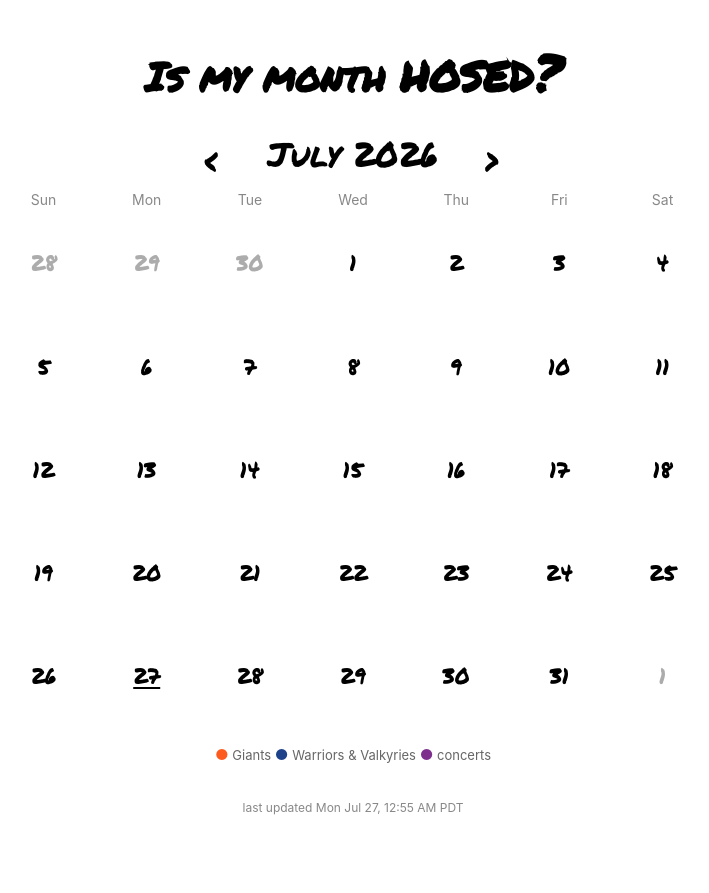
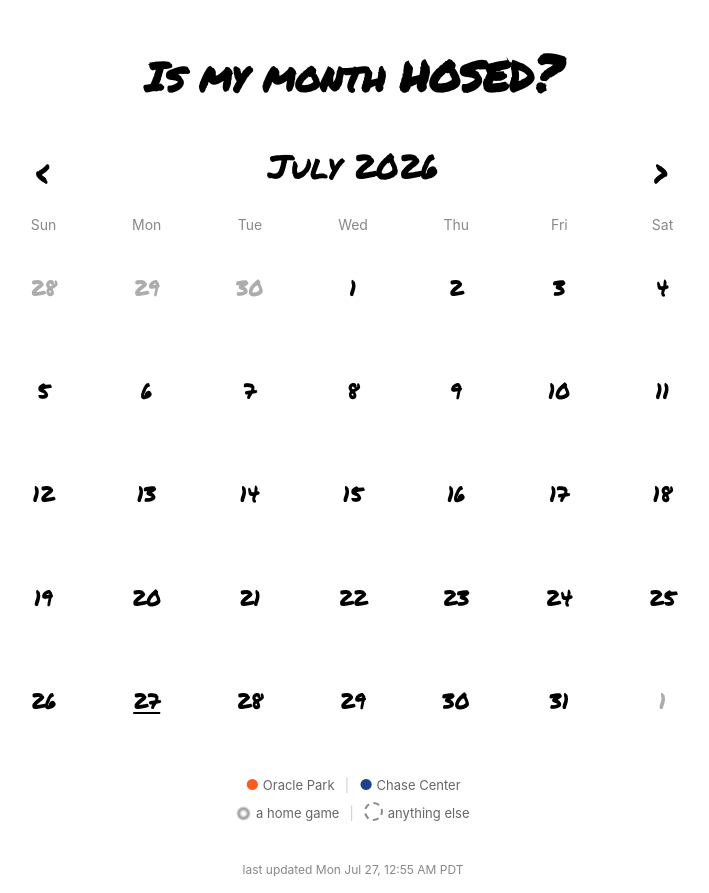
Before and after one commit to welch/sportsball, a Flask app: page /calendar/ in a window 1280 px wide. Shown: the whole page, without its empty margins (287-996 px from the left). Before the commit the page ends 815 px from the top, so only its background shows below. Run offline with Flask 3, Linux system fonts and the light colour scheme.

Commit message:
Split day colors into venue hue and home-vs-event texture
Ticketmaster files monster trucks under segment "Sports", so `_to_event`
handed back the same classification a Warriors game got and Aug 15 drew a
solid Warriors ring over a monster truck rally. Segment was never the
right thing to key on: whether a home team is playing is something the
*adapter* knows, not something recoverable from a genre string.

So `Event.category` (`sports`/`concert`, inferred) becomes `Event.kind`
(`home`/`event`, asserted at the source). Giants and Warriors adapters
always say `home`; Ticketmaster says `home` only for the WNBA subGenre,
the one home team still arriving through that feed.

With that in hand the rings can answer two questions on two channels
instead of conflating them. Hue says where — orange for Oracle Park, blue
for Chase Center. Texture says what — a soft glow for a home game, dashed
for anything else at that venue. They compose, so a Giants game plus a
concert at Oracle Park draws a glow with a dash through it, which the old
scheme couldn't express at all. Purple retires, and the glow channel's
hand-tuned combination rules drop from seven to three.

The dashes are a repeating conic gradient masked by a radial one rather
than a `dashed` border, which gave no control over frequency and stamped
out a hard stroke that fought the glows. Both venues share one band and
interleave — each draws across the first half of every period, Chase
starting half a period later so its dashes land in Oracle's gaps. One
venue busy reads as a dashed ring; both composite into a complete ring
alternating orange and blue. The phase is derived from the period so the
8-ball's shorter period can't desync them.

Snapshots written before the rename still load — a validator maps the old
`category` via `source` — so the hours between deploy and the next cron
don't send every cold start back to the adapters.

Co-Authored-By: Claude Opus 5 (1M context) <noreply@anthropic.com>
Claude-Session: https://claude.ai/code/session_01SB3QRUK91aDobwGMrWd6qk

```diff
--- a/src/sportsball/adapters/giants.py
+++ b/src/sportsball/adapters/giants.py
@@ -59,4 +59,7 @@ def _game_to_event(game: dict[str, Any]) -> Event:
         name=f"{away} at {home}",
         starts_at=datetime.fromisoformat(game["gameDate"].replace("Z", "+00:00")),
         venue=game.get("venue", {}).get("name", ""),
+        # This adapter only ever returns Giants games, home and away. The
+        # away ones get filtered out by venue downstream.
+        kind="home",
     )
--- a/src/sportsball/adapters/warriors.py
+++ b/src/sportsball/adapters/warriors.py
@@ -62,4 +62,6 @@ def _game_to_event(game: dict[str, Any]) -> Event:
         name=game["name"],
         starts_at=datetime.fromisoformat(game["date"].replace("Z", "+00:00")),
         venue=competition.get("venue", {}).get("fullName", ""),
+        # Warriors schedule only; away games are filtered out by venue.
+        kind="home",
     )
--- a/src/sportsball/main.py
+++ b/src/sportsball/main.py
@@ -19,6 +19,7 @@ from sportsball import stats, store
 from sportsball.adapters import giants, ticketmaster, warriors
 from sportsball.aggregator import (
     PT,
+    VENUE_COLORS,
     WEEKDAY_LABELS,
     compute_status,
     day_halos,
@@ -259,18 +260,18 @@ def _format_day_label(d: date, today: date) -> str:
 
 
 def _verb_color_class(today_events: list[Event]) -> str:
+    """Color the verb when one venue owns the day, neutral when both do.
+
+    Venue, not team — a concert at Oracle Park colors the verb orange for
+    the same reason it draws an orange ring: what wrecks your day is which
+    neighborhood fills up, not who's playing.
+    """
     if not today_events:
         return ""
-    categories = {e.category for e in today_events}
-    if categories == {"concert"}:
-        return "concert"
-    if categories == {"sports"}:
-        venues = {e.venue for e in today_events}
-        if venues == {"Oracle Park"}:
-            return "giants"
-        if venues == {"Chase Center"}:
-            return "warriors"
-    return ""
+    venues = {e.venue for e in today_events}
+    if len(venues) != 1:
+        return ""
+    return VENUE_COLORS.get(next(iter(venues)), "")
 
 
 def _nav_urls(verb: str | None) -> Any:
@@ -313,19 +314,14 @@ def index(verb: str | None = None, isodate: date | None = None) -> str:
     next_event_label = (
         _format_day_label(status.next_event_date, status.today) if status.next_event_date else None
     )
-    # Halo only reflects today's events — future-event days draw a bare ball.
-    # Halo color follows category + venue:
-    #   sports at Oracle Park → giants halo (orange)
-    #   sports at Chase Center → warriors halo (blue) (also covers Valkyries)
-    #   concert at either venue → concert halo (purple)
+    # Rings only reflect today's events — future-event days draw a bare ball.
+    # See `aggregator.day_halos` for what the colors and textures mean.
     return render_template(
         "8ball.html",
         verb=verb,
         fucked=bool(status.today_events),
         status=status,
-        giants_active="giants" in halos,
-        warriors_active="warriors" in halos,
-        concert_active="concert" in halos,
+        halos=halos,
         verb_class=_verb_color_class(status.today_events),
         quiet_label=quiet_label,
         next_event_label=next_event_label,
--- a/src/sportsball/static/css/8ball.css
+++ b/src/sportsball/static/css/8ball.css
@@ -1,7 +1,6 @@
 :root {
     --giants-orange: #FD5A1E;
     --warriors-blue: #1D428A;
-    --concert-purple: #7E2F8E;
 }
 
 body {
@@ -37,10 +36,6 @@ h1,
 
 .warriors {
     color: var(--warriors-blue);
-}
-
-.concert {
-    color: var(--concert-purple);
 }
 
 .events {
@@ -219,26 +217,47 @@ a.plain:active {
 
 /* Calendar ------------------------------------------------------------- */
 
+/* The nav shares the day grid's exact column geometry so the chevrons sit
+ * dead above the Sun and Sat columns. That's the whole point: their position
+ * can't depend on how wide the month name is, or the pointer would have to
+ * chase them from "May" to "September" while paging through the year.
+ */
 .cal-nav {
-    display: flex;
+    display: grid;
+    grid-template-columns: repeat(7, 1fr);
+    gap: 2px;
     align-items: center;
-    justify-content: center;
-    gap: 0.6em;
     margin: 0.4em 0 0.6em;
 }
 
 .cal-title {
+    grid-column: 2 / 7;
+    text-align: center;
     font-size: 34px;
-    min-width: 6.5em;
 }
 
 .chev {
+    display: inline-flex;
+    align-items: center;
+    justify-content: center;
+    justify-self: center;
+    /* Same hit-circle as a day's `.cal-num`, clamped so it can never spill
+     * its column on a narrow screen. */
+    aspect-ratio: 1;
+    width: min(1.7em, 100%);
     font-size: 44px;
     line-height: 1;
     text-decoration: none;
     color: #000;
-    padding: 0 0.25em;
-    border-radius: 8px;
+    border-radius: 50%;
+}
+
+.chev.prev {
+    grid-column: 1;
+}
+
+.chev.next {
+    grid-column: 7;
 }
 
 .chev:visited,
@@ -268,6 +287,7 @@ a.plain:active {
  * `closest-side` measures a true radius and the rings stay circular.
  */
 .cal-day {
+    position: relative; /* anchors the dashed-ring pseudo-elements */
     display: flex;
     align-items: center;
     justify-content: center;
@@ -311,10 +331,40 @@ a.plain:active {
     color: #666;
     font-family: -apple-system, BlinkMacSystemFont, "Segoe UI", sans-serif;
     margin-top: 1.4em;
+    line-height: 2;
 }
 
-.cal-legend span {
+.cal-legend .dot {
     font-size: 15px;
+}
+
+/* Miniatures of the two ring textures, so the legend shows the mark rather
+ * than only naming it. */
+.cal-legend .swatch {
+    display: inline-block;
+    width: 15px;
+    height: 15px;
+    border-radius: 50%;
+    vertical-align: -3px;
+    margin-right: 1px;
+}
+
+.cal-legend .swatch.solid {
+    background: radial-gradient(
+        circle closest-side,
+        rgba(120, 120, 120, 0) 20%,
+        rgba(120, 120, 120, 0.75) 65%,
+        rgba(120, 120, 120, 0) 100%
+    );
+}
+
+.cal-legend .swatch.dashed {
+    border: 2px dashed #888;
+}
+
+.legend-sep {
+    margin: 0 0.5em;
+    color: #ccc;
 }
 
 footer {
--- a/src/sportsball/templates/8ball.html
+++ b/src/sportsball/templates/8ball.html
@@ -20,7 +20,7 @@
     <main>
       <h1>Is my day <span class="verb{% if verb_class %} {{ verb_class }}{% endif %}">{{ verb }}?</span></h1>
 
-      <div class="ball-frame{% if giants_active %} halo-giants{% endif %}{% if warriors_active %} halo-warriors{% endif %}{% if concert_active %} halo-concert{% endif %}">
+      <div class="ball-frame{% for h in halos %} {{ h }}{% endfor %}">
         {% set ball_src = vstatic('img/8ball-' + ('yes' if fucked else 'no') + '-1.gif') %}
         <img src="{{ ball_src }}" width="216" height="215"
              alt="{{ 'Yes' if fucked else 'No' }}">
--- a/src/sportsball/templates/calendar.html
+++ b/src/sportsball/templates/calendar.html
@@ -21,10 +21,10 @@
       <h1><a class="plain" href="{{ home_url }}">Is my month <span class="verb">{{ verb }}?</span></a></h1>
 
       <nav class="cal-nav">
-        <a class="chev" href="{{ prev_url }}" rel="prev"
+        <a class="chev prev" href="{{ prev_url }}" rel="prev"
            aria-label="Go to {{ prev_label }}">&lsaquo;</a>
         <span class="cal-title">{{ month_label }}</span>
-        <a class="chev" href="{{ next_url }}" rel="next"
+        <a class="chev next" href="{{ next_url }}" rel="next"
            aria-label="Go to {{ next_label }}">&rsaquo;</a>
       </nav>
 
@@ -36,7 +36,7 @@
         {% for week in view.weeks %}
           {% for cell in week %}
             {% set count = cell.events | length %}
-            <a class="cal-day{% for h in cell.halos %} halo-{{ h }}{% endfor %}{% if not cell.in_month %} outside{% endif %}{% if cell.is_today %} is-today{% endif %}"
+            <a class="cal-day{% for h in cell.halos %} {{ h }}{% endfor %}{% if not cell.in_month %} outside{% endif %}{% if cell.is_today %} is-today{% endif %}"
                href="{{ day_url(cell.day) }}"
                aria-label="{{ cell.day.strftime('%A, %B %-d, %Y') }} — {{ count }} event{{ '' if count == 1 else 's' }}"
                {% if count %}title="{% for e in cell.events %}{{ e.name }} at {{ e.venue }}{{ '' if loop.last else '\n' }}{% endfor %}"{% endif %}>
@@ -47,9 +47,13 @@
       </div>
 
       <p class="cal-legend">
-        <span class="giants">&#9679;</span> Giants
-        <span class="warriors">&#9679;</span> Warriors &amp; Valkyries
-        <span class="concert">&#9679;</span> concerts
+        <span class="dot giants">&#9679;</span> Oracle Park
+        <span class="legend-sep">|</span>
+        <span class="dot warriors">&#9679;</span> Chase Center
+        <br>
+        <span class="swatch solid"></span> a home game
+        <span class="legend-sep">|</span>
+        <span class="swatch dashed"></span> anything else
       </p>
     </main>
     {% if last_updated %}
--- a/src/sportsball/templates/health.html
+++ b/src/sportsball/templates/health.html
@@ -140,7 +140,7 @@
             <th>Date (PT)</th>
             <th>Time</th>
             <th>Venue</th>
-            <th>Category</th>
+            <th>Kind</th>
             <th>Name</th>
             <th class="adapter-name">Source</th>
           </tr>
@@ -152,7 +152,7 @@
               <td><time datetime="{{ local.isoformat() }}">{{ local.strftime('%a %b %-d, %Y') }}</time></td>
               <td>{% if e.time_tba %}TBA{% else %}{{ local.strftime('%-I:%M %p') }}{% endif %}</td>
               <td>{{ e.venue }}</td>
-              <td>{{ e.category }}</td>
+              <td>{{ e.kind }}</td>
               <td>{{ e.name }}</td>
               <td class="adapter-name muted">{{ e.source }}</td>
             </tr>
```
Also changed, not shown: other parts of src/sportsball/static/css/8ball.css (+63 -60 lines), src/sportsball/adapters/ticketmaster.py (+12 -4 lines), src/sportsball/aggregator.py (+29 -11 lines), src/sportsball/models.py (+33 -4 lines), tests/test_calendar.py (+38 -19 lines), tests/test_main.py (+141 -28 lines), tests/test_store.py (+34 -1 lines), tests/test_ticketmaster.py (+20 -10 lines), CHANGELOG.md, README.md.
